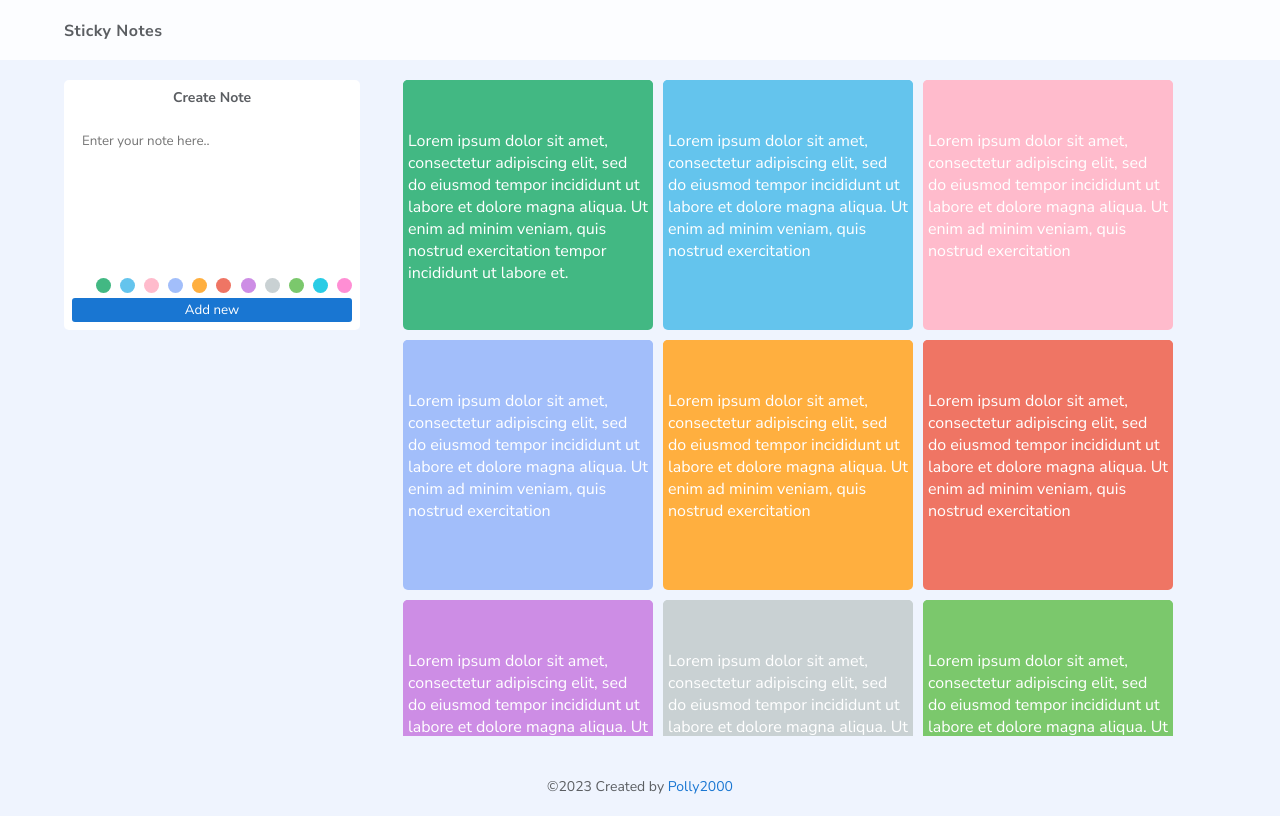
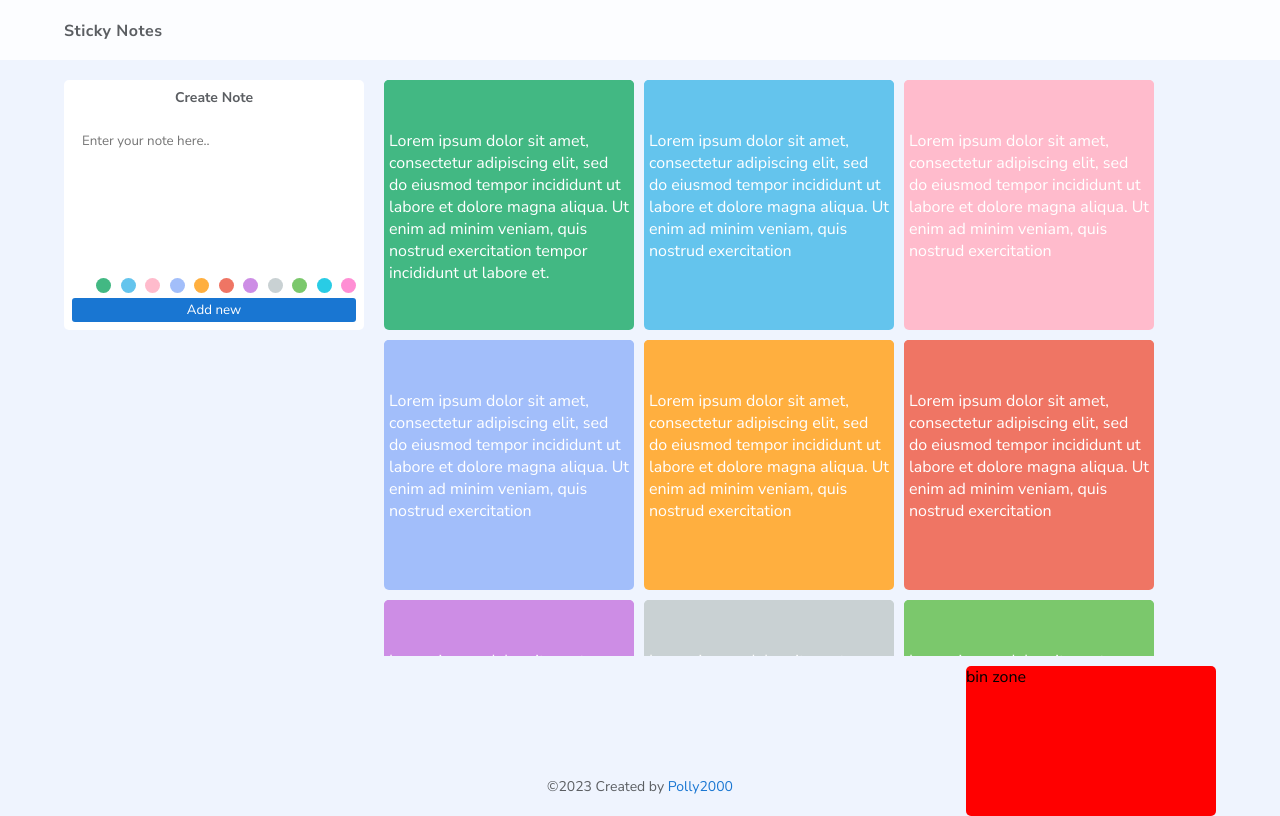
Before and after one commit to Polly2000/sticky-notes, a React (Create React App) app: page / in a window 1280 px wide. Built offline with nearby package versions, Linux system fonts and the light colour scheme; data requests are answered from the project's data file.

Commit message:
feat: add bin zone

```diff
--- a/src/components/AddNote/styled.ts
+++ b/src/components/AddNote/styled.ts
@@ -1,7 +1,7 @@
 import styled from 'styled-components';
 
 export const CreateNote = styled.div<{ $bg: string }>`
-  width: 300px;
+  min-width: 300px;
   height: 250px;
   background-color: ${(props) => props.$bg};
   border-radius: 5px;
--- a/src/components/App/App.tsx
+++ b/src/components/App/App.tsx
@@ -12,7 +12,7 @@ import { selectNotes } from '../../redux/notes/selectors';
 import { fetchNotes } from '../../redux/notes/asyncActions';
 
 import GlobalStyles, { Container } from './global';
-import { Notes, Error, ErrorElem, BottomBlock, ErrorButton } from './styled';
+import { Notes, Error, ErrorElem, BottomBlock, ErrorButton, Bin } from './styled';
 
 function App() {
   const dispatch = useAppDispatch();
@@ -44,9 +44,14 @@ function App() {
             justifyContent: 'space-between',
             flexDirection: 'column',
           }}>
-          <div style={{ display: 'flex', justifyContent: 'space-between' }}>
+          <div style={{ display: 'flex', justifyContent: 'space-between', gap: '20px' }}>
             <AddNote />
-            <div>
+            <div
+              style={{
+                display: 'flex',
+                flexDirection: 'column',
+                gap: '10px',
+              }}>
               <Notes>
                 {statusFetchNotes === 'loading' && <h4>Loading...</h4>}
                 {statusFetchNotes === 'success' &&
@@ -59,6 +64,7 @@ function App() {
                   </h4>
                 )}
               </Notes>
+              <Bin>bin zone</Bin>
             </div>
           </div>
         </div>
--- a/src/components/App/global.ts
+++ b/src/components/App/global.ts
@@ -33,6 +33,7 @@ export default createGlobalStyle`
 export const Container = styled.div`
   margin: 0 auto;
   max-width: 90vw;
+  min-width: 1024px;
   padding-top: 20px;
 `;
 
--- a/src/components/App/styled.ts
+++ b/src/components/App/styled.ts
@@ -7,14 +7,25 @@ export const Notes = styled.div`
   gap: 10px;
   overflow-y: scroll;
   flex-wrap: wrap;
-  max-height: 82vh;
-  justify-content: center;
+  max-height: 72vh;
 
   &::-webkit-scrollbar {
     width: 0;
     height: 0;
     display: none;
   }
+`;
+
+export const Bin = styled.div`
+  display: flex;
+  align-self: flex-end;
+  width: 250px;
+  height: 150px;
+  border-radius: 5px;
+  font-size: 16px;
+  cursor: grab;
+  overflow-x: hidden;
+  background-color: red;
 `;
 
 export const BottomBlock = styled.div`
```
